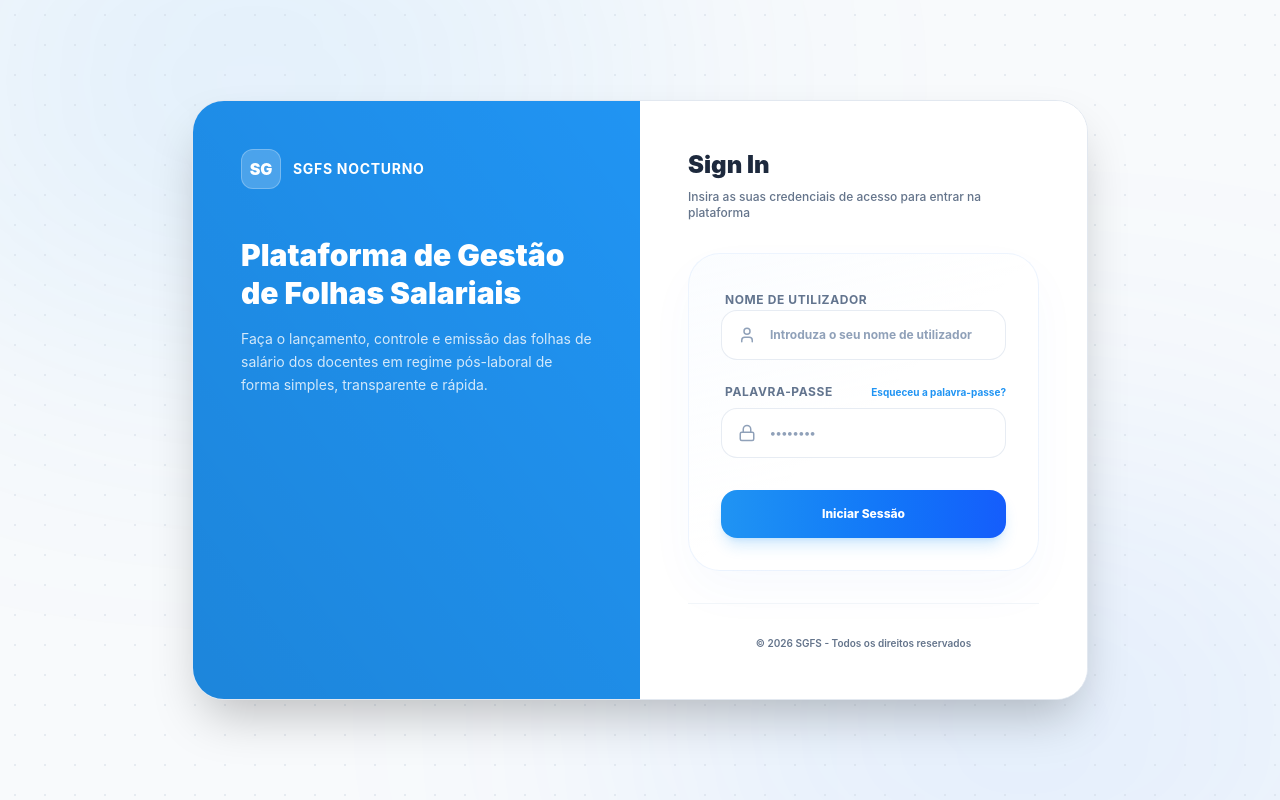
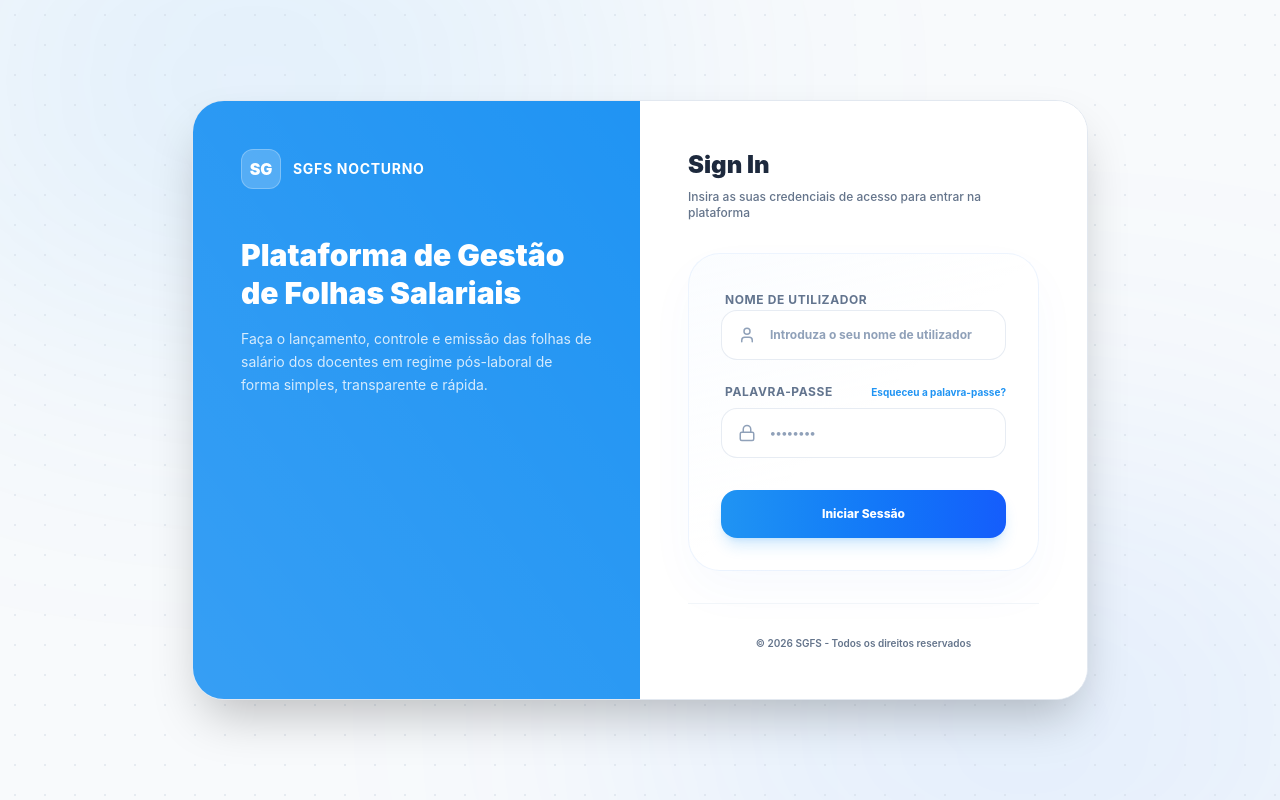
Before and after one commit to Lnhacanhaca/gestao-folha-salarial, a React (Vite) app in the folder frontend/: page /login in a window 1280 px wide. Built offline with nearby package versions, Linux system fonts and the light colour scheme.

Commit message:
style: remover gradientes escuros e usar sobreposicao branca

```diff
--- a/frontend/src/pages/LoginPage.jsx
+++ b/frontend/src/pages/LoginPage.jsx
@@ -46,7 +46,7 @@ const LoginPage = () => {
         {/* Left Column - Blue Panel (Hidden on mobile) */}
         <div className="hidden md:flex flex-col justify-between bg-primary p-12 text-white relative overflow-hidden">
           {/* Subtle light overlay to match template style */}
-          <div className="absolute inset-0 bg-gradient-to-tr from-black/10 to-transparent pointer-events-none" />
+          <div className="absolute inset-0 bg-gradient-to-tr from-white/10 to-transparent pointer-events-none" />
 
           <div className="space-y-8 z-10">
             <div className="flex items-center gap-3">
@@ -84,7 +84,7 @@ const LoginPage = () => {
               </div>
             )}
 
-            <form onSubmit={handleSubmit} className="space-y-6 p-8 bg-gradient-to-br from-blue-50/30 via-white to-white dark:from-slate-900/30 dark:via-slate-950 dark:to-slate-950 rounded-[32px] border border-blue-100/50 dark:border-slate-800/80 shadow-[0_20px_50px_rgba(37,99,235,0.03)] dark:shadow-[0_20px_50px_rgba(0,0,0,0.2)]">
+            <form onSubmit={handleSubmit} className="space-y-6 p-8 bg-gradient-to-br from-blue-50/30 via-white to-white dark:bg-slate-900/80 rounded-[32px] border border-blue-100/50 dark:border-slate-800/80 shadow-[0_20px_50px_rgba(37,99,235,0.03)] dark:shadow-[0_20px_50px_rgba(0,0,0,0.15)]">
               <div className="space-y-2">
                 <label className="text-xs font-bold uppercase tracking-wider text-slate-500 dark:text-slate-400 ml-1">
                   Nome de Utilizador
```
